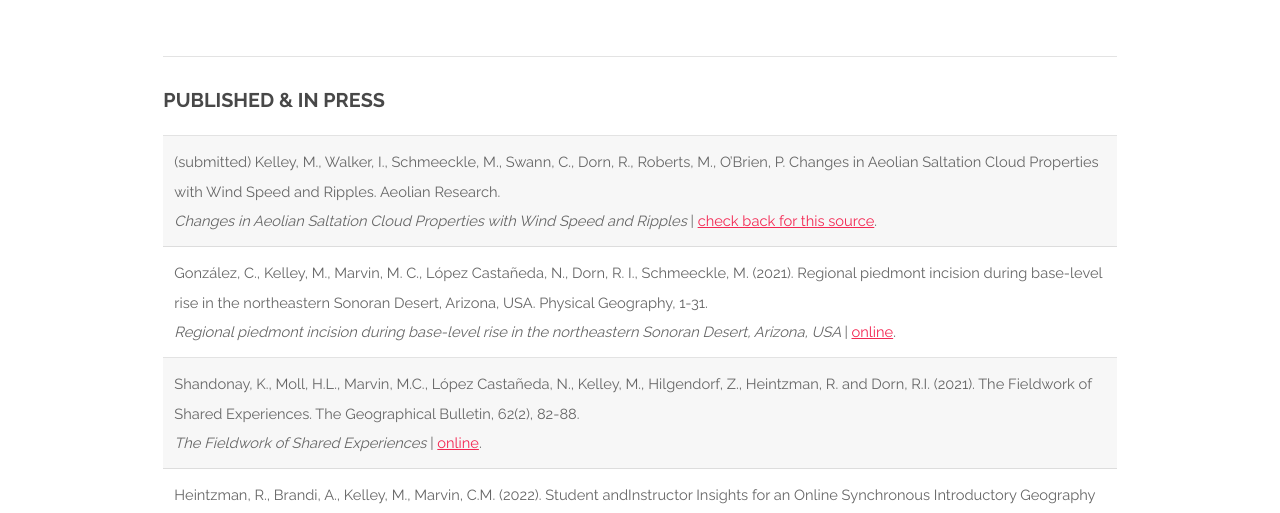
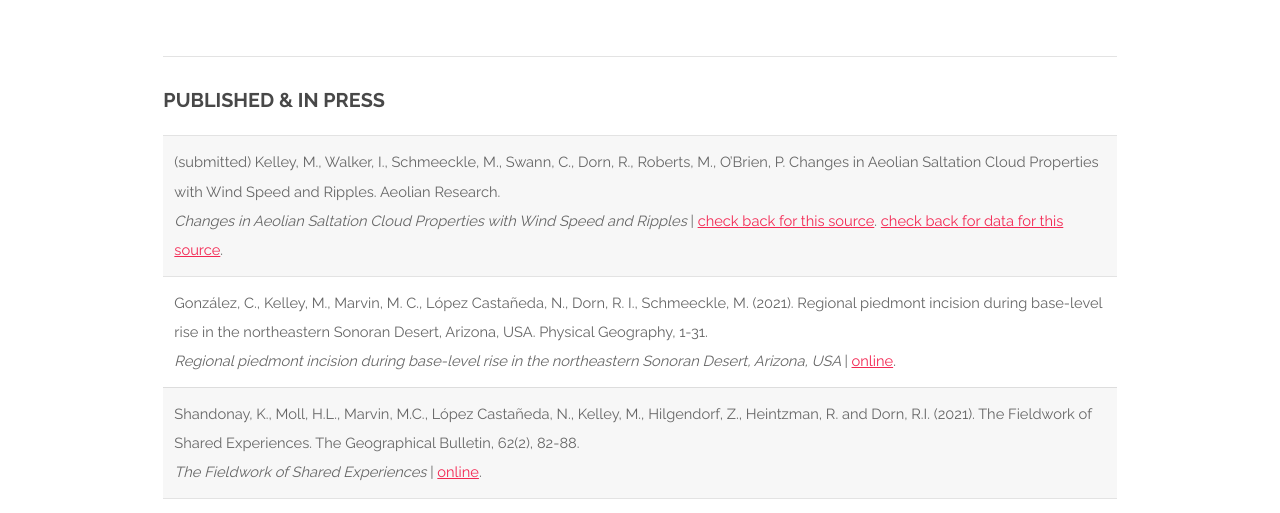
Before and after one commit to MichealaRob12/madeline.kelley, a plain HTML site: page publications.html in a window 1280 px wide. Shown: the part 234-747 px from the top of the page. Drawn offline with Linux system fonts and the light colour scheme; a script that the page names is missing.

Commit message:
pubs datalink

```diff
--- a/publications.html
+++ b/publications.html
@@ -60,6 +60,7 @@
 
 									</span> |
 									<a href="source here">check back for this source</a>.
+									<a href="data source here">check back for data for this source</a>.
 
 								</td>
 							</tr>
```
